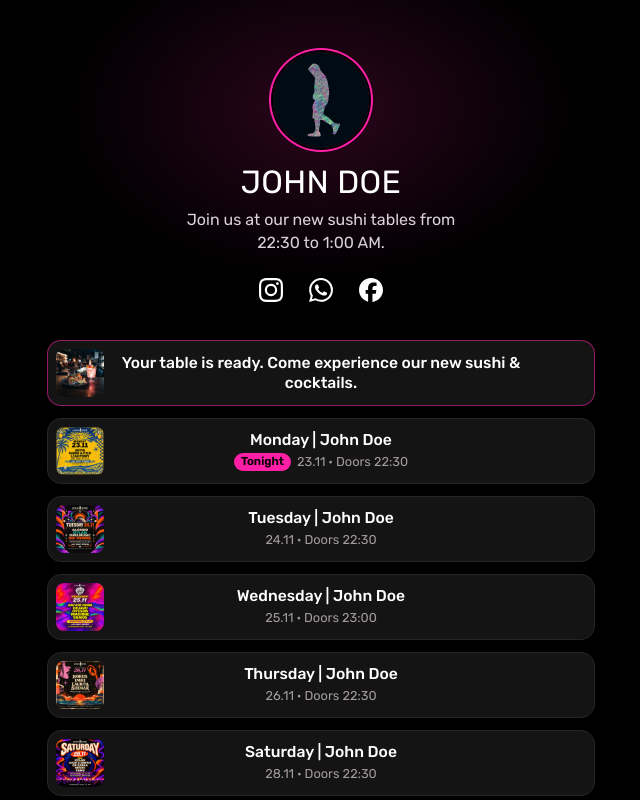
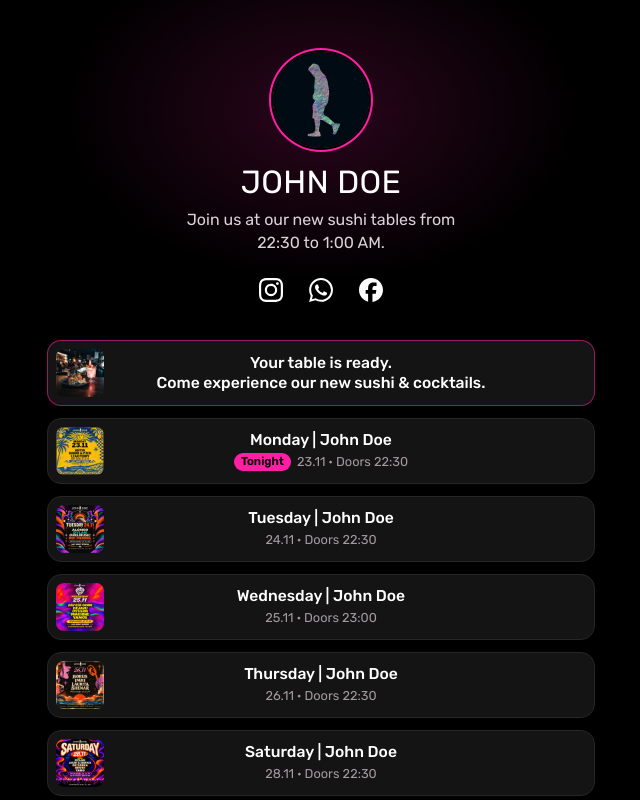
Before and after one commit to tomhaimoff/johndoe-links, a plain HTML site: page site/index.html in a window 1280 px wide. Shown: the top 800 px of the page, without its empty margins (319-959 px from the left). Drawn offline with Linux system fonts and the light colour scheme; a web font is replaced by a local one.

Commit message:
Put each sentence of the table card on its own line
Co-Authored-By: Claude Opus 5.5 <noreply@anthropic.com>

```diff
--- a/site/index.html
+++ b/site/index.html
@@ -105,7 +105,7 @@
     background: #222;
   }
   .card-text { flex: 1; padding: 0 56px 0 8px; text-align: center; } /* right padding = thumb width, so text sits in the true center */
-  .card-title { display: block; font-weight: 500; font-size: .98rem; line-height: 1.3; }
+  .card-title { display: block; font-weight: 500; font-size: .98rem; line-height: 1.3; text-wrap: balance; }
   .card-sub { display: block; margin-top: 3px; color: var(--muted); font-size: .8rem; }
   .card-featured { border-color: rgba(255, 31, 166, .55); }
   .is-tonight .card-sub::before {
@@ -178,7 +178,7 @@
   <div class="links">
     <a class="card card-featured" href="https://ontopo.com/he/il/page/50874532" target="_blank" rel="noopener">
       <img class="thumb" src="assets/sushi.jpg" alt="" width="48" height="48">
-      <span class="card-text"><span class="card-title">Your table is ready. Come experience our new sushi &amp; cocktails.</span></span>
+      <span class="card-text"><span class="card-title">Your table is ready.</span><span class="card-title">Come experience our new sushi &amp; cocktails.</span></span>
     </a>
 
 <!-- EVENTS:START -->
```
